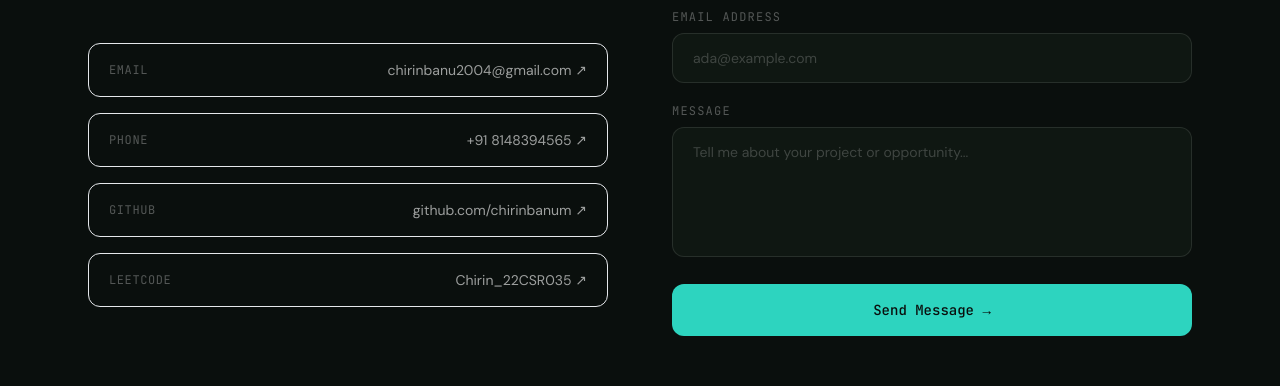
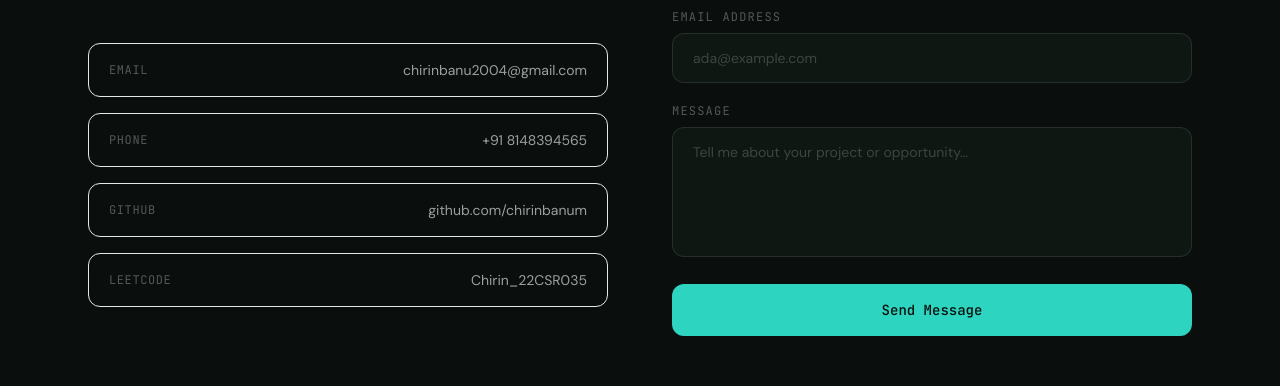
Before and after one commit to chirinbanum/mern-portfolio, a React (Vite) app in the folder client/: page /contact in a window 1280 px wide. Shown: the part 369-755 px from the top of the page. Built offline with nearby package versions, Linux system fonts and the light colour scheme.

Commit message:
Fix Contact encoding and EmailJS

```diff
--- a/client/src/pages/Contact.jsx
+++ b/client/src/pages/Contact.jsx
@@ -28,7 +28,7 @@ export default function Contact() {
           from_email: form.email,
           message: form.message,
           to_name: "Chirin Banu",
-          title: `Message from ${form.name}`,
+          title: "Message from " + form.name,
         },
         PUBLIC_KEY
       );
@@ -43,7 +43,7 @@ export default function Contact() {
 
   return (
     <SectionWrapper className="pt-36">
-      <SectionHeading label="05 — Contact" title="Let's Talk" />
+      <SectionHeading label="05 - Contact" title="Let's Talk" />
 
       <div className="grid md:grid-cols-2 gap-16">
         <div>
@@ -67,7 +67,7 @@ export default function Contact() {
                 className="flex items-center justify-between border border-white/8 rounded-xl px-5 py-4 hover:border-teal-400/30 hover:bg-teal-400/5 transition-all duration-200 group"
               >
                 <span className="font-mono text-xs text-white/30 uppercase tracking-wider">{label}</span>
-                <span className="text-white/60 text-sm group-hover:text-teal-400 transition-colors">{value} ↗</span>
+                <span className="text-white/60 text-sm group-hover:text-teal-400 transition-colors">{value}</span>
               </a>
             ))}
           </div>
@@ -76,7 +76,7 @@ export default function Contact() {
         <div>
           {status === "success" ? (
             <div className="border border-teal-400/30 bg-teal-400/5 rounded-2xl p-10 text-center">
-              <p className="text-4xl mb-4">✉️</p>
+              <p className="text-4xl mb-4">Email Sent!</p>
               <h3 className="font-display text-white text-2xl font-bold mb-2">Message sent!</h3>
               <p className="text-white/50 text-sm">I'll get back to you soon.</p>
               <button
@@ -132,7 +132,7 @@ export default function Contact() {
                 disabled={status === "loading"}
                 className="w-full bg-teal-400 text-surface-900 font-mono font-medium text-sm py-4 rounded-xl hover:bg-teal-500 transition-all duration-200 disabled:opacity-50 disabled:cursor-not-allowed"
               >
-                {status === "loading" ? "Sending..." : "Send Message →"}
+                {status === "loading" ? "Sending..." : "Send Message"}
               </button>
             </form>
           )}
```
